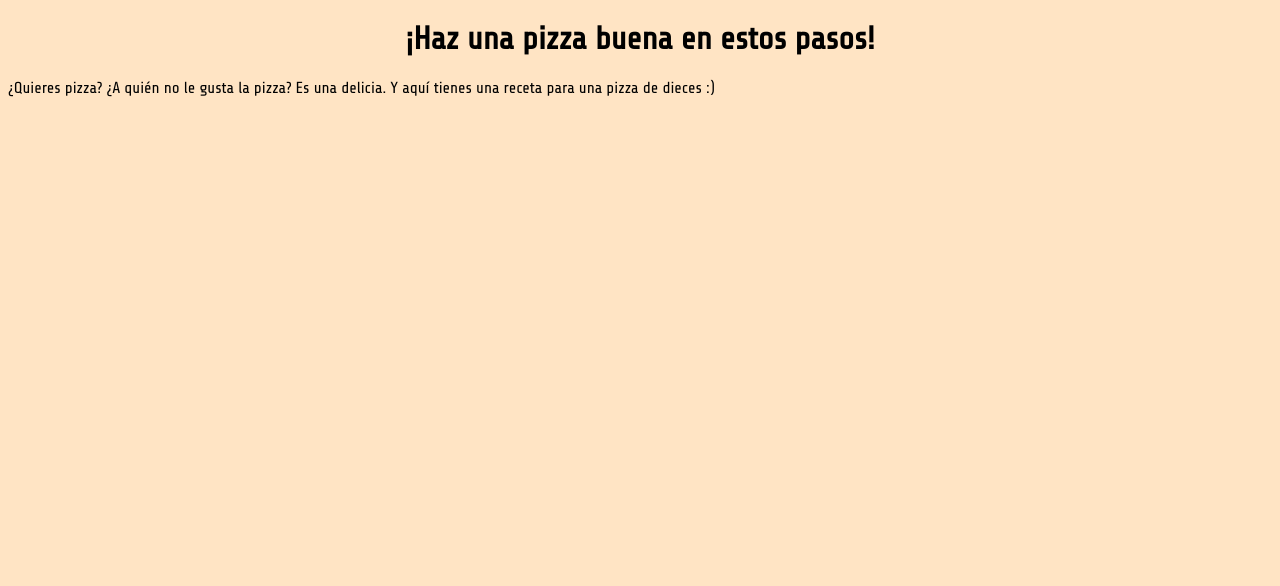
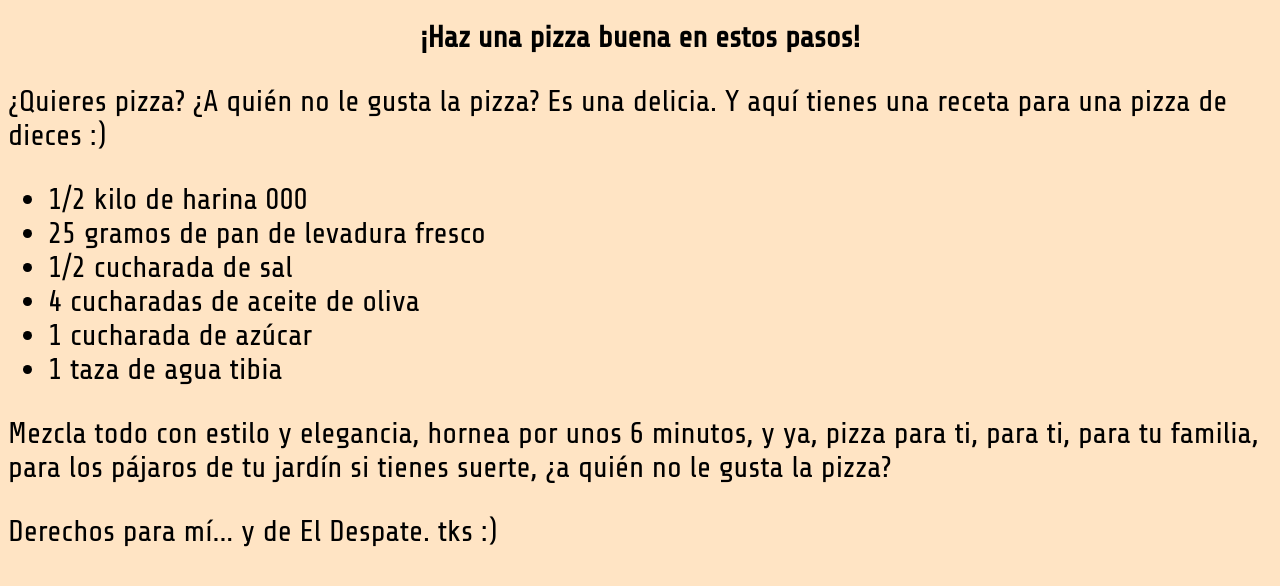
Before and after one commit to miguel-castillo-hub/pruebas-extra, a plain HTML site: page index.html in a window 1280 px wide. Drawn offline with Linux system fonts and the light colour scheme.

Commit message:
Lista y palabras finales añadidas. Texto más grande

```diff
--- a/index.html
+++ b/index.html
@@ -20,7 +20,21 @@
   <p>
     ¿Quieres pizza? ¿A quién no le gusta la pizza? Es una delicia. Y aquí tienes una receta para una pizza de dieces :)
   </p>
-
+  <ul>
+    <li>1/2 kilo de harina 000</li>
+    <li>25 gramos de pan de levadura fresco</li>
+    <li>1/2 cucharada de sal</li>
+    <li>4 cucharadas de aceite de oliva</li>
+    <li>1 cucharada de azúcar</li>
+    <li>1 taza de agua tibia</li>
+  </ul>
+  <p>
+    Mezcla todo con estilo y elegancia, hornea por unos 6 minutos, y ya, pizza para ti, para ti, para tu familia, para
+    los pájaros de tu jardín si tienes suerte, ¿a quién no le gusta la pizza?
+  </p>
+  <footer>
+    Derechos para mí... y de El Despate. tks :)
+  </footer>
 </body>
 
 </html>
--- a/styles.css
+++ b/styles.css
@@ -1,6 +1,7 @@
 * {
   background-color: bisque;
   font-family: "Share Tech";
+  font-size: 30px;
 }
 
 h1 {
```
